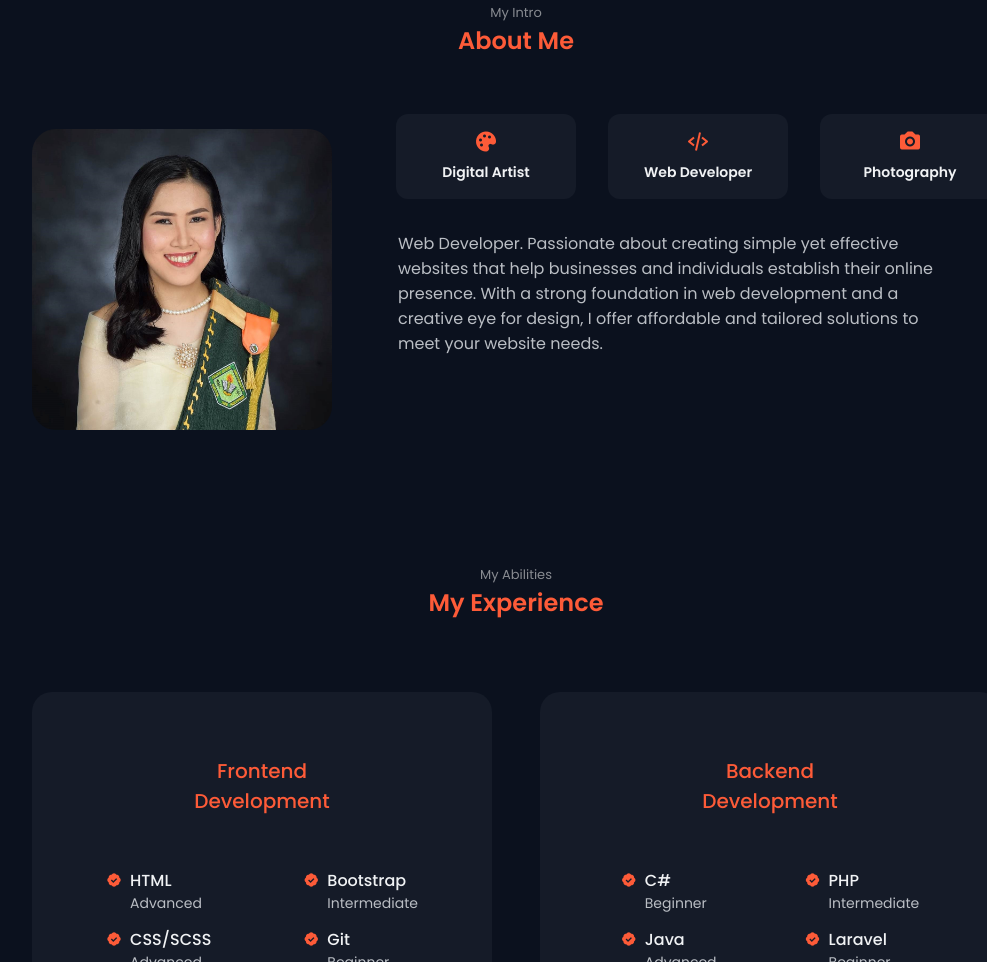
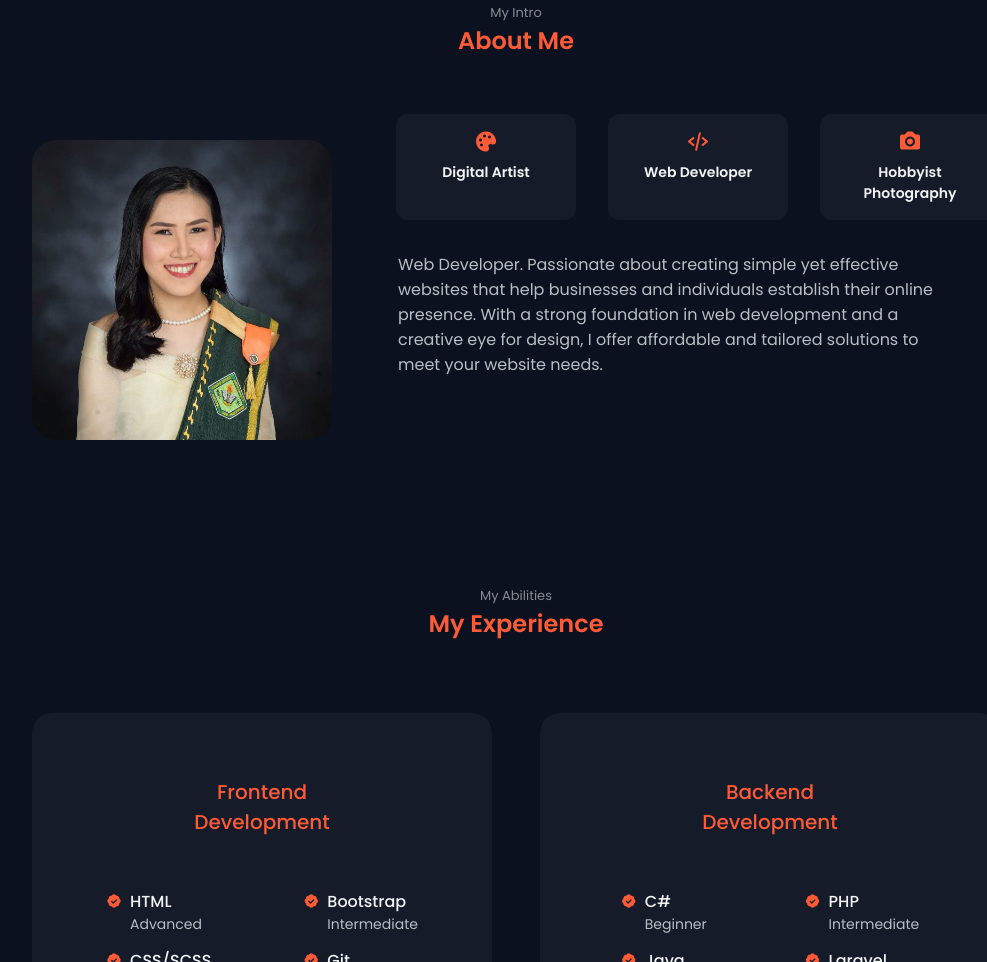
Before and after one commit to jensabado/jennifer-sabado, a plain HTML site: page index.html in a window 1280 px wide. Shown: the part 922-1884 px from the top of the page, without its empty margins (124-1111 px from the left). Drawn offline with nearby package versions, Linux system fonts and the light colour scheme.

Commit message:
edit about me

```diff
--- a/index.html
+++ b/index.html
@@ -138,7 +138,7 @@
                         </div>
                         <div class="about__box">
                             <i class='bx bxs-camera about__icon'></i>
-                            <h3 class="about__title">Photography</h3>
+                            <h3 class="about__title">Hobbyist Photography</h3>
                             <!-- <span class="about__subtitle">Online 24/7</span> -->
                         </div>
                     </div>
```
